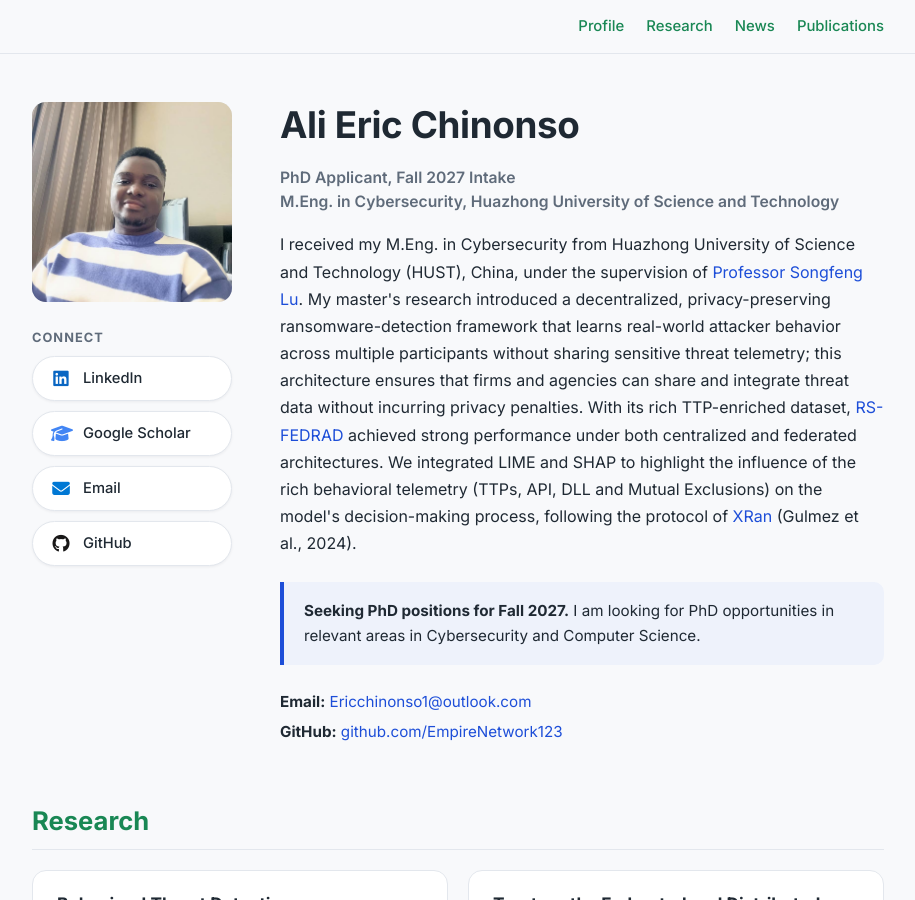
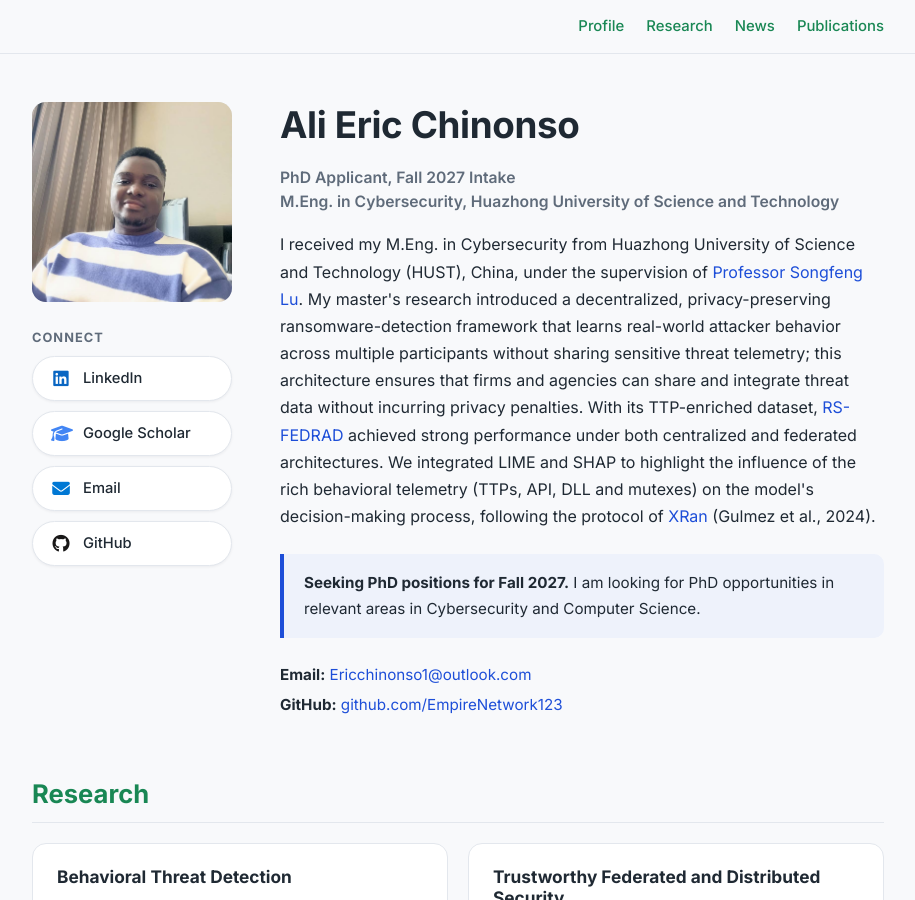
Before and after one commit to EmpireNetwork123/EmpireNetwork123.github.io, a Jekyll site: the page built from index.html, in a window 1280 px wide and 900 px high. Shown: the whole window, without its empty margins (182-1097 px from the left). Built offline with Jekyll 4.4.1, drawn with Linux system fonts in a browser that asks for light colours.

Commit message:
minor revise

```diff
--- a/_config.yml
+++ b/_config.yml
@@ -1,6 +1,6 @@
 title: "Ali Eric Chinonso"
 tagline: "Cybersecurity Researcher"
-description: "Cybersecurity researcher, Expereinced in behavioral threat detection, privacy-preserving federated learning, Multimodal Sensor data.Open to new challanges and solving impactful problems. PhD applicant for the Fall 2027 intake."
+description: "Cybersecurity researcher, Experienced in behavioral threat detection, privacy-preserving federated learning, Multimodal Sensor data. Open to new challenges and solving impactful problems. PhD applicant for the Fall 2027 intake."
 url: "https://empirenetwork123.github.io"
 baseurl: ""
 lang: en_US
--- a/index.html
+++ b/index.html
@@ -26,7 +26,7 @@
       <h1 class="profile-name">{{ me.name }}</h1>
       <p class="profile-role">{{ me.status }}<br />{{ me.degree }}</p>
 
-      <p>I received my M.Eng. in Cybersecurity from Huazhong University of Science and Technology (HUST), China, under the supervision of <a href="http://faculty.hust.edu.cn/lusongfeng/en/index.htm" target="_blank" rel="noopener">Professor Songfeng Lu</a>. My master's research introduced a decentralized, privacy-preserving ransomware-detection framework that learns real-world attacker behavior across multiple participants without sharing sensitive threat telemetry; this architecture ensures that firms and agencies can share and integrate threat data without incurring privacy penalties. With its rich TTP-enriched dataset, <a href="https://github.com/EmpireNetwork123/RS-FEDRAD-PROJECT" target="_blank" rel="noopener">RS-FEDRAD</a> achieved strong performance under both centralized and federated architectures. We integrated LIME and SHAP to highlight the influence of the rich behavioral telemetry (TTPs, API, DLL and Mutual Exclusions) on the model's decision-making process, following the protocol of <a href="https://doi.org/10.1016/j.cose.2024.103703" target="_blank" rel="noopener">XRan</a> (Gulmez et al., 2024).</p>
+      <p>I received my M.Eng. in Cybersecurity from Huazhong University of Science and Technology (HUST), China, under the supervision of <a href="http://faculty.hust.edu.cn/lusongfeng/en/index.htm" target="_blank" rel="noopener">Professor Songfeng Lu</a>. My master's research introduced a decentralized, privacy-preserving ransomware-detection framework that learns real-world attacker behavior across multiple participants without sharing sensitive threat telemetry; this architecture ensures that firms and agencies can share and integrate threat data without incurring privacy penalties. With its TTP-enriched dataset, <a href="https://github.com/EmpireNetwork123/RS-FEDRAD-PROJECT" target="_blank" rel="noopener">RS-FEDRAD</a> achieved strong performance under both centralized and federated architectures. We integrated LIME and SHAP to highlight the influence of the rich behavioral telemetry (TTPs, API, DLL and mutexes) on the model's decision-making process, following the protocol of <a href="https://doi.org/10.1016/j.cose.2024.103703" target="_blank" rel="noopener">XRan</a> (Gulmez et al., 2024).</p>
 
       <div class="notice">
         <strong>Seeking PhD positions for Fall 2027.</strong> I am looking for PhD opportunities in relevant areas in Cybersecurity and Computer Science.
@@ -39,7 +39,7 @@
 </section>
 
 <section id="research" class="section">
-  <h2 class="section-title">Research </h2>
+  <h2 class="section-title">Research</h2>
   <div class="research-grid">
     <div class="research-card">
       <h3>Behavioral Threat Detection</h3>
```
